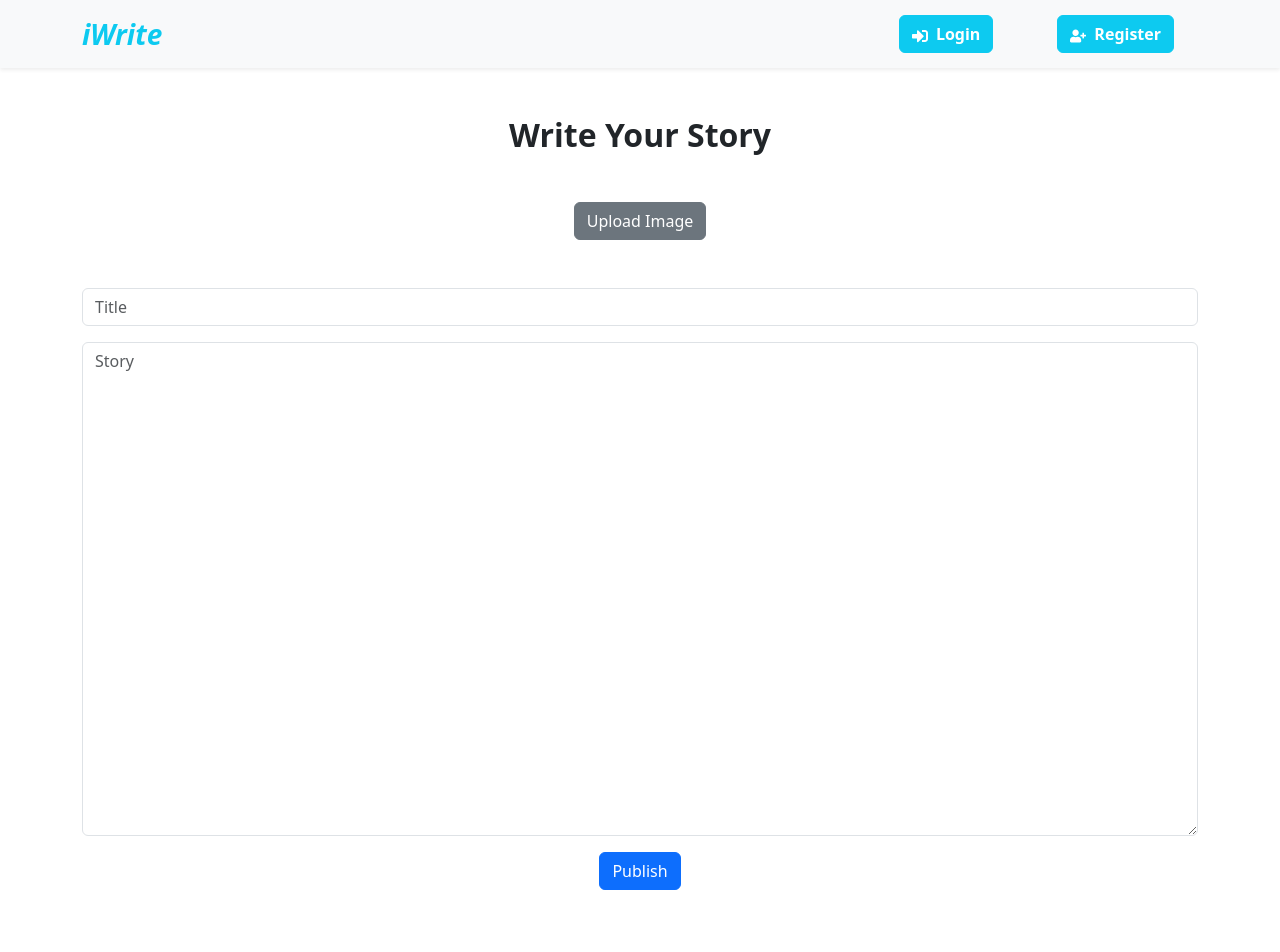
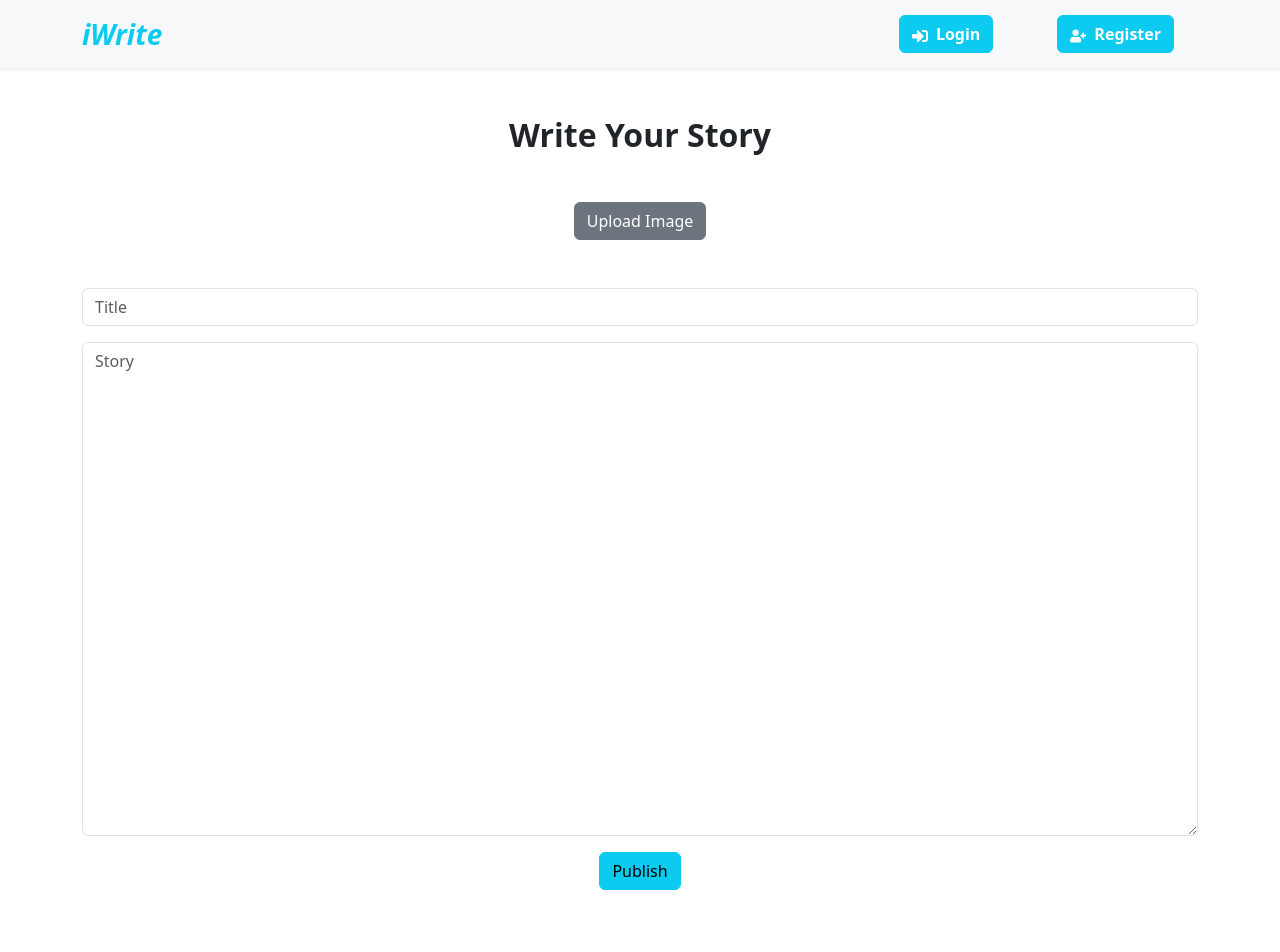
Before and after one commit to imtithalhalalo/LetsWrite, a React (Vite) app in the folder client/: page /write in a window 1280 px wide. Shown: the top 952 px of the page. Built offline with nearby package versions, Linux system fonts and the light colour scheme.

Commit message:
changing color

```diff
--- a/client/src/pages/Write.tsx
+++ b/client/src/pages/Write.tsx
@@ -27,7 +27,7 @@ function Write() {
                     </div>
 
                     <div className="mb-3 rounded">
-                        <button type="submit" className="btn btn-primary">Publish</button>
+                        <button type="submit" className="btn btn-info">Publish</button>
                     </div>
 
                 </form>
```
